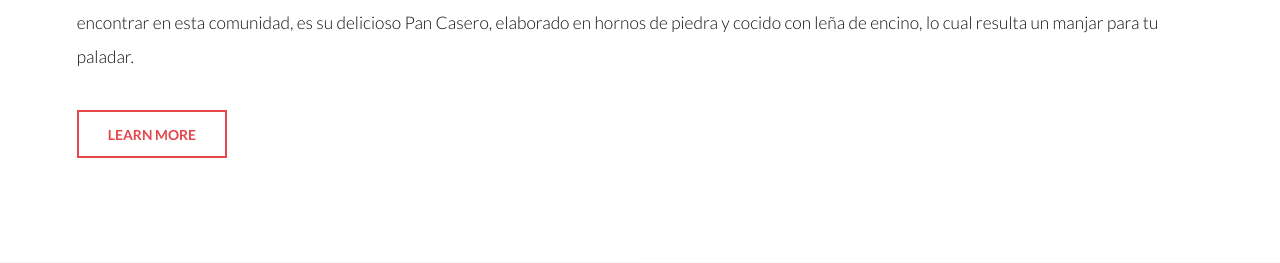
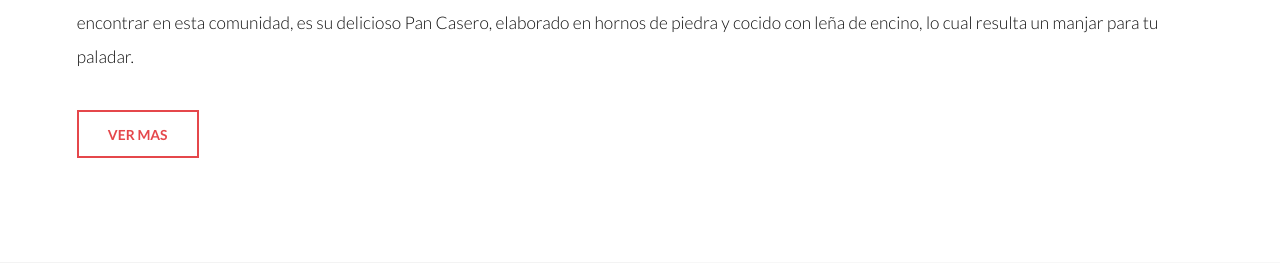
Before and after one commit to GildardoMatias/michoacan, a PHP site: page /pichataro in a window 1280 px wide. Shown: the part 916-1179 px from the top of the page. Run offline with PHP 8.4, Linux system fonts and the light colour scheme.

Commit message:
pichataro

```diff
--- a/pichataro/index.php
+++ b/pichataro/index.php
@@ -47,7 +47,7 @@
 Uno de los principales atractivos turísticos de la comunidad, es la iglesia de San Francisco de Asís, ubicada en el centro del poblado, además de las artesanías típicas del lugar, como lo son los Muebles Rústicos labrados en madera de pino, así como los bordados en punto de cruz, realizados por manos de artesanos y artesanas de la comunidad.
 Otra de las cosas que podrás encontrar en esta comunidad, es su delicioso Pan Casero, elaborado en hornos de piedra y cocido con leña de encino, lo cual resulta un manjar para tu paladar.</p>
 					<ul class="actions">
-						<li><a href="#" class="button alt">Learn More</a></li>
+						<li><a href="#" class="button alt">Ver mas</a></li>
 					</ul>
 				</div>
 			</section>
```
